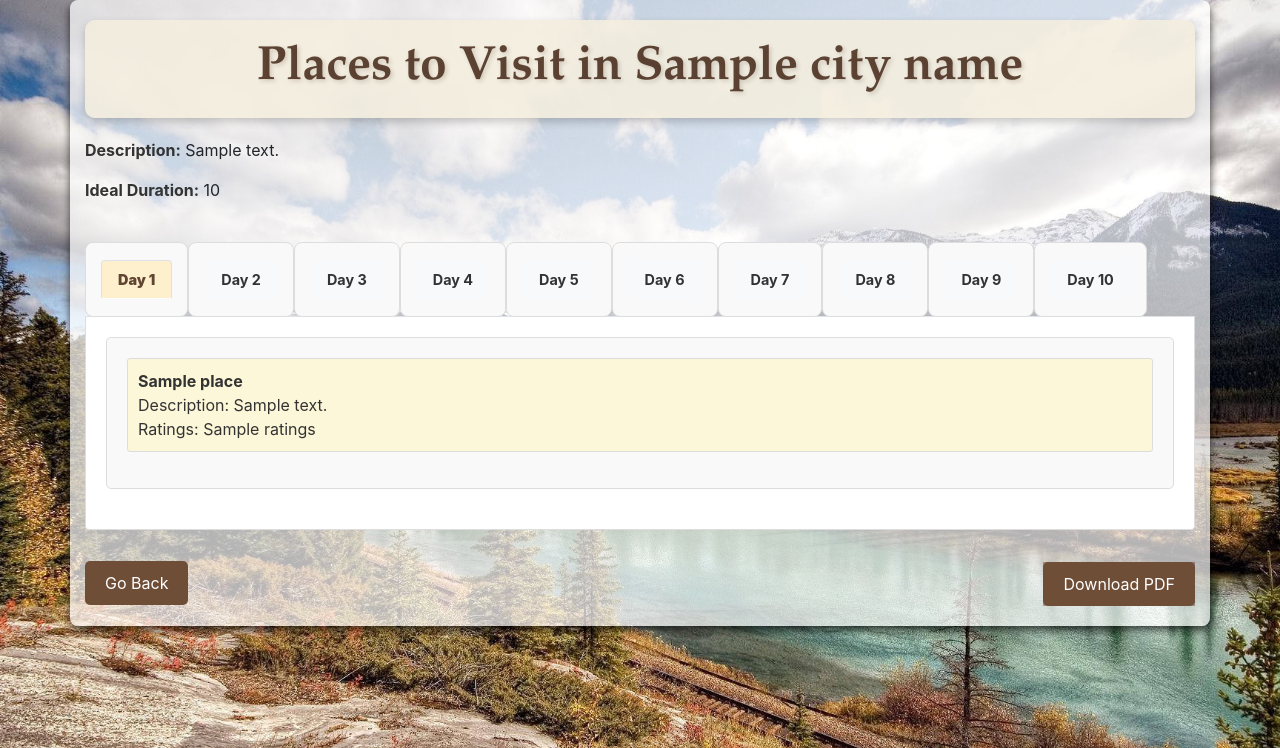
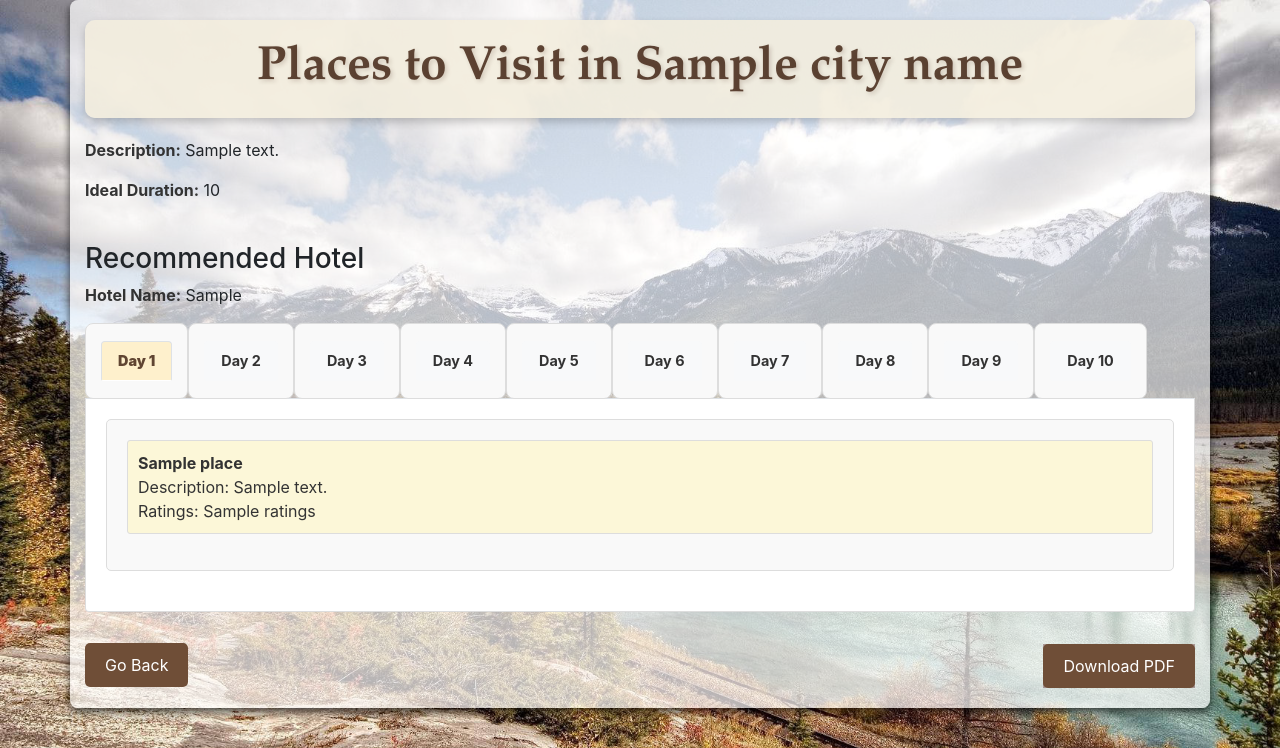
Before and after one commit to Reyna2130/Travel, a Flask app: template templates/results.html in a window 1280 px wide. Shown: the top 748 px of the page. Run offline with Flask 3, Linux system fonts and the light colour scheme; the template is opened without the code that fills it: most values are stand-ins (such as "Sample title", 1, 10 or a date in 2020); parts of the project's set-up code (start-up, migrations or seed data) failed here and were passed over; some libraries are stand-ins or nearby versions.

Commit message:
Update results.html

```diff
--- a/templates/results.html
+++ b/templates/results.html
@@ -31,6 +31,16 @@
         </div>
         <p><strong>Description:</strong> {{ city_desc }}</p>
         <p><strong>Ideal Duration:</strong> {{ ideal_duration }}</p><br>
+
+        <!-- Add the Recommended Hotel Section -->
+        <div class="hotel-recommendation">
+            <h3>Recommended Hotel</h3>
+            {% if recommended_hotel %}
+                <p><strong>Hotel Name:</strong> {{ recommended_hotel }}</p>
+            {% else %}
+                <p>No hotel recommendation available for this city and price.</p>
+            {% endif %}
+        </div>
 
         <!-- Nav tabs -->
         <ul class="nav nav-tabs" id="day-tabs" role="tablist">
@@ -74,12 +84,7 @@
                 </form>
             </div>
         </div>
-
-
-
     </div>
-
-
 
     <!-- Include jQuery and Bootstrap JS (Optional) -->
     <script src="https://code.jquery.com/jquery-3.5.1.slim.min.js"></script>
```
